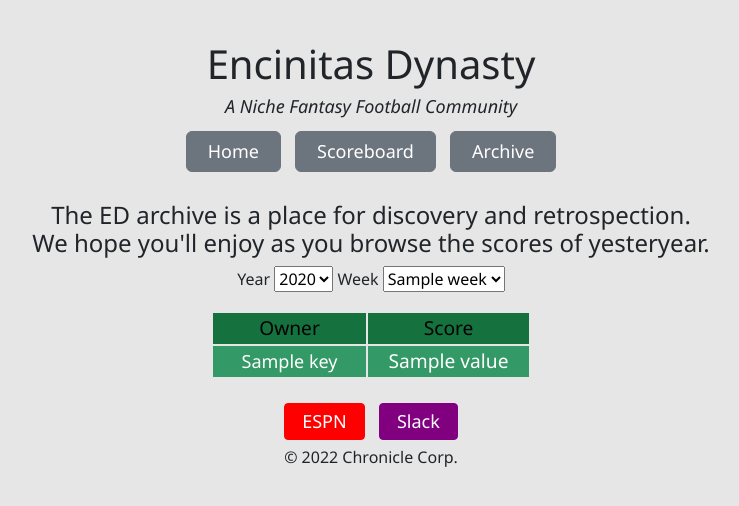
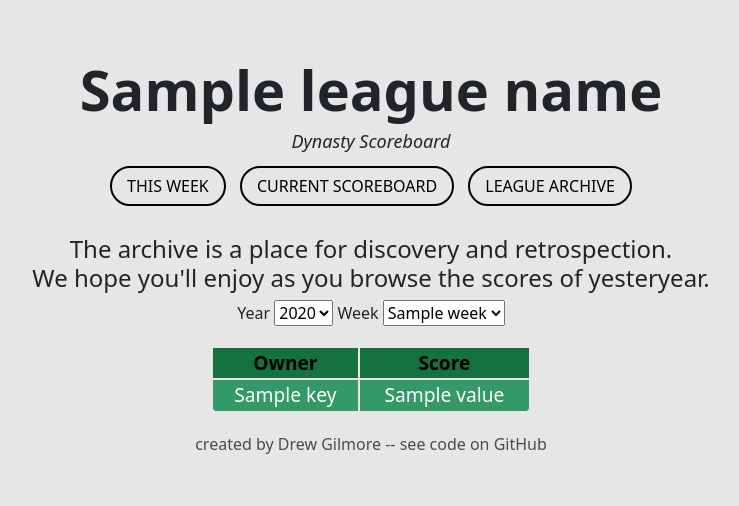
Before and after one commit to drewpgilmore/dynasty, a Flask app: template templates/archive.html in a window 1280 px wide. Shown: the top 506 px of the page, without its empty margins (269-1008 px from the left). Run offline with Flask 2, Linux system fonts and the light colour scheme; the template is opened without the code that fills it: most values are stand-ins (such as "Sample title", 1, 10 or a date in 2020); parts of the project's set-up code (start-up, migrations or seed data) failed here and were passed over.

Commit message:
update styles across routes

```diff
--- a/static/main.css
+++ b/static/main.css
@@ -1,54 +1,49 @@
 /* Body */
 body {
     background-color: rgb(230, 230, 230);
-    /* background-color: rgb(50, 50, 50); */
-    font-family: monospace;
-    /* color: rgb(238, 219, 255); */
     text-align: center;
-    font-family: 'Segoe UI', Tahoma, Geneva, Verdana, sans-serif;
+    text-decoration: none;
 }
 
-.about-btn {
+#custom-btn {
     border: 2px solid black;
     background-color: rgb(230, 230, 230);
     display: inline-block;
-    padding: 18px 24px;
+    padding: 10px 15px;
     border-radius: 40px;
-    text-decoration: none;
     text-transform: uppercase;
-    font-size: 0.9em;
     font-weight: 400;
     line-height: 1;
     transition: all 0.2s ease;
     text-align: center;
-
+    color: black;
+    text-decoration: none;
+    margin: 5px;
 }
 
-.about-btn a {
-    color: black;
-}
-
-.about-btn:hover {
+#custom-btn:hover {
     background-color: RGB(51,153,102);
-}
-
-.about-btn a:hover {
     color: white;
 }
 
 #league-name {
     margin-top: 1em;
 }
-
 #league-subtitle {
     font-style: italic;
     font-weight: 200;
     font-size: large;
 }
+table a {
+    color: white;
+}
+#footnote {
+    color: rgb(75, 75, 75);
+}
+#footnote a {
+    color: rgb(75, 75, 75);
+}
 a {
-    color: white;
-    font-size: large;
-    margin: 0.5em;
     text-decoration: none;
 }
 a:hover {
@@ -86,7 +81,7 @@ table {
     margin-right: auto;
     margin-top: 1em;
     margin-bottom: 1em;
-    border: 1px solid black;
+    border-radius: 10px;
 }
 th, tr, td {
     border: 2px solid rgb(230, 230, 230);
@@ -96,7 +91,6 @@ th, tr, td {
 th {
     background-color: RGB(21,113,62);
     color: black;
-    font-weight: lighter;
 }
 
 .scores-table {
@@ -117,15 +111,3 @@ th {
     background-color: lightslategray;
     color: black;
 }
-
-button {
-    margin: 5px;
-}
-#slack-button {
-    background-color: purple;
-    border-color: purple;
-}
-#espn-button {
-    background-color: red;
-    border-color: red;
-}
--- a/templates/archive.html
+++ b/templates/archive.html
@@ -4,7 +4,7 @@
 {% endblock %}
 
 {% block body %}
-<h4 class="tag-line">The ED archive is a place for discovery and retrospection.<br>
+<h4 class="tag-line">The  archive is a place for discovery and retrospection.<br>
 We hope you'll enjoy as you browse the scores of yesteryear.<br>
 </h4>
 <div id="period-selection">
--- a/templates/base.html
+++ b/templates/base.html
@@ -5,7 +5,7 @@
     <meta http-equiv="X-UA-Compatible" content="IE=edge">
     <meta name="viewport" content="width=device-width, initial-scale=1">
     <!-- The above 3 meta tags *must* come first in the head; any other head content must come *after* these tags -->
-    <title>Encinitas Dynasty</title>
+    <title>{{ league_name }}</title>
     <link rel="icon" href="../static/images/ed_logo.png">
     <!-- Bootstrap -->
     <link href="https://cdn.jsdelivr.net/npm/bootstrap@5.2.1/dist/css/bootstrap.min.css" rel="stylesheet" integrity="sha384-iYQeCzEYFbKjA/T2uDLTpkwGzCiq6soy8tYaI1GyVh/UjpbCx/TYkiZhlZB6+fzT" crossorigin="anonymous">
@@ -17,12 +17,12 @@
   <body>
     <!-- Top section-->
     <section id="top-section">
-      <h1 id="league-name">Encinitas Dynasty</h1>
-      <h6 id="league-subtitle">A Niche Fantasy Football Community</h6>
+      <h2 class="display-4 fw-bold" id="league-name" >{{ league_name }}</h1>
+      <h6 id="league-subtitle">Dynasty Scoreboard</h6>
       <div class="links">
-        <button type="button" class="btn btn-secondary"><a id="home-button" href="{{ url_for('index') }}">Home</a></button>
-        <button type="button" class="btn btn-secondary"><a id="scoreboard-button" href="{{ url_for('scoreboard') }}">Scoreboard</a></button>
-        <button type="button" class="btn btn-secondary"><a id="archive-button" href="{{ url_for('archive') }}">Archive</a></button>
+        <a class="btn btn-primary" id="custom-btn" role="button" href="{{ url_for('index') }}">This Week</a>
+        <a class="btn btn-primary" id="custom-btn" role="button" href="{{ url_for('scoreboard') }}">Current Scoreboard</a>
+        <a class="btn btn-primary" id="custom-btn" role="button" href="{{ url_for('archive') }}">League Archive</a>
       </div>
     </section>
 
@@ -35,11 +35,7 @@
     <!-- Bottom section -->
     <div>
       <footer>
-        <div class="links">
-          <button type="button" class="btn btn-sm" id="espn-button"><a href="https://fantasy.espn.com/football/league?leagueId=138431">ESPN</a></button>
-            <button type="button" class="btn btn-sm" id="slack-button"><a href="https://encinitasdynasty.slack.com">Slack</a></button>
-        </div>
-        <p>© 2022 Chronicle Corp.</p>
+        <p id="footnote">created by <a href="http://drewgilmore.info">Drew Gilmore</a> -- <a href="https://github.com/drewpgilmore/dynasty">see code on GitHub</a></p>
       </footer>
     </div>
     </section>
--- a/templates/scoreboard.html
+++ b/templates/scoreboard.html
@@ -24,7 +24,7 @@
     </form>
 </div>
 <!-- Scoreboard table -->
-<table class="scoreboard">
+<table class="scoreboard shadow-lg">
     <thead>
         <th>Owner</th>
         {% for col in columns %}
```
Also changed, not shown: templates/sample.html (added, +31 -0 lines).
